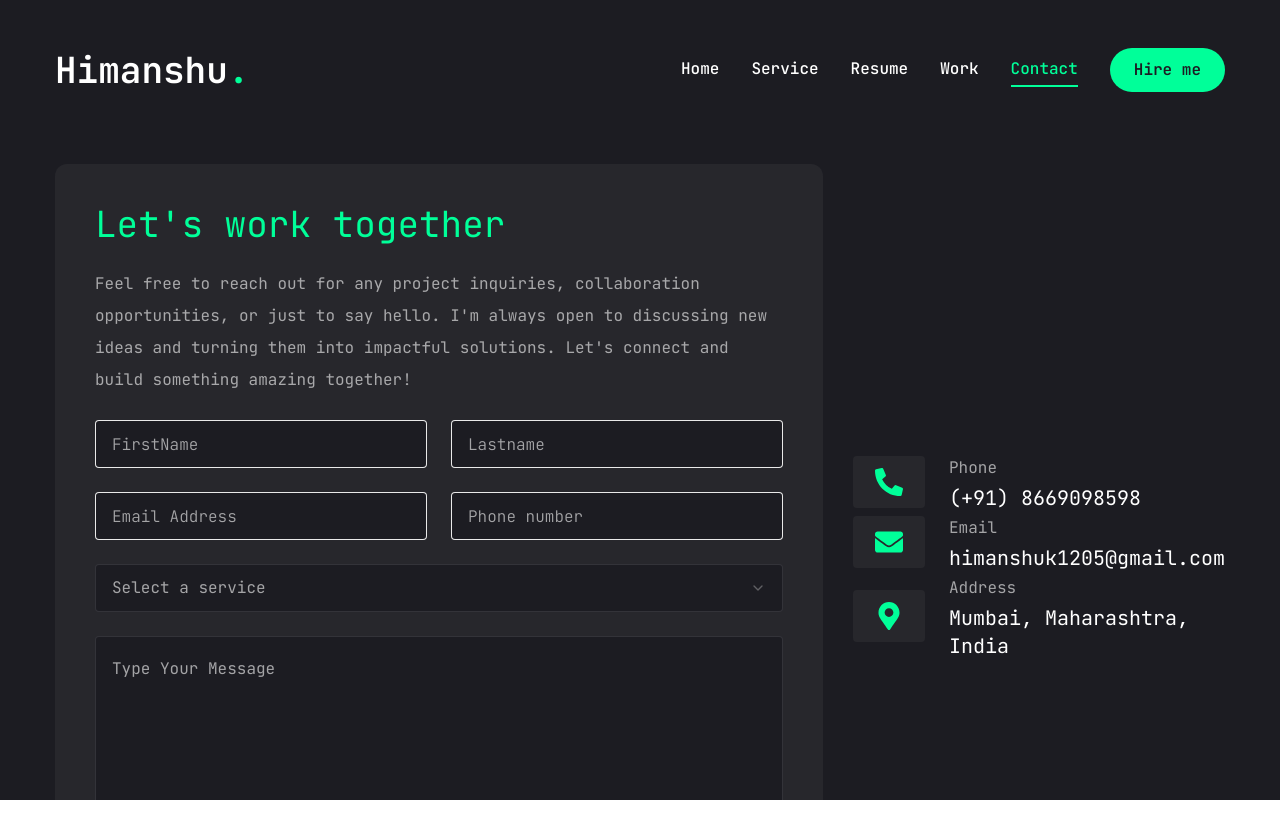
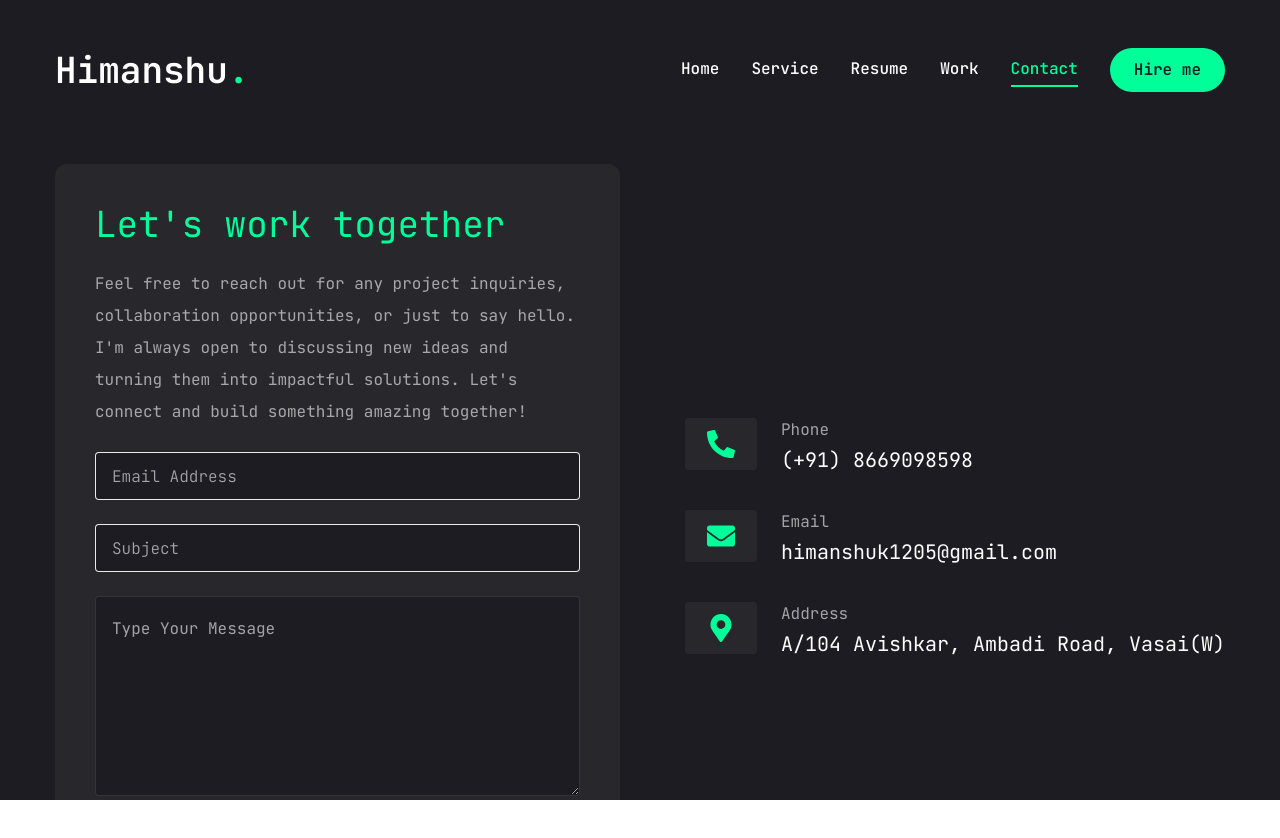
Before and after one commit to Himanshu-Khairnar/portfolio, a Next.js app: page /contact in a window 1280 px wide. Shown: the top 838 px of the page. Built offline with nearby package versions, Linux system fonts and the light colour scheme.

Commit message:
Completed Email functionality using emailJs

```diff
--- a/package.json
+++ b/package.json
@@ -9,6 +9,7 @@
     "lint": "next lint"
   },
   "dependencies": {
+    "@emailjs/browser": "^4.4.1",
     "@radix-ui/react-dialog": "^1.1.4",
     "@radix-ui/react-scroll-area": "^1.2.2",
     "@radix-ui/react-select": "^2.1.4",
@@ -18,6 +19,7 @@
     "@splinetool/react-spline": "^4.0.0",
     "class-variance-authority": "^0.7.1",
     "clsx": "^2.1.1",
+    "emailjs-com": "^3.2.0",
     "framer-motion": "^11.15.0",
     "lucide-react": "^0.469.0",
     "motion": "^11.15.0",
--- a/src/app/contact/page.tsx
+++ b/src/app/contact/page.tsx
@@ -3,95 +3,135 @@
 import { Button } from "@/components/ui/button";
 import { Input } from "@/components/ui/input";
 import { Textarea } from "@/components/ui/textarea";
-import { Select, SelectContent, SelectGroup, SelectItem, SelectLabel, SelectTrigger, SelectValue } from "@/components/ui/select";
-import { FaPhoneAlt, FaEnvelope, FaMapMarkerAlt } from 'react-icons/fa'
-import { motion } from 'framer-motion'
-import { Item } from "@radix-ui/react-select";
-const info = [
+import { FaPhoneAlt, FaEnvelope, FaMapMarkerAlt } from 'react-icons/fa';
+import emailjs from '@emailjs/browser';
+import { motion } from 'framer-motion';
+import React, { FormEvent, JSX, useRef } from 'react';
+
+interface ContactInfo {
+  icon: JSX.Element;
+  title: string;
+  description: string;
+}
+
+const info: ContactInfo[] = [
   {
     icon: <FaPhoneAlt />,
     title: "Phone",
-    description: "(+91) 8669098598"
+    description: "(+91) 8669098598",
   },
   {
     icon: <FaEnvelope />,
     title: "Email",
-    description: "himanshuk1205@gmail.com"
+    description: "himanshuk1205@gmail.com",
   },
   {
     icon: <FaMapMarkerAlt />,
     title: "Address",
-    description: "Mumbai, Maharashtra, India"
+    description: "A/104 Avishkar, Ambadi Road, Vasai(W)",
   },
-]
+];
 
-const page = () => {
+const Page: React.FC = () => {
+  const form = useRef<HTMLFormElement | null>(null);
+
+  const sendEmail = (e: FormEvent<HTMLFormElement>) => {
+    e.preventDefault();
+
+    if (form.current) {
+      emailjs
+        .sendForm(
+          process.env.SERVICE_ID || '',
+          process.env.TEMPLATE_ID || '',
+          form.current,
+          process.env.PUBLIC_KEY
+        )
+        .then(
+          () => {
+            alert('Message sent successfully!');
+            form.current?.reset();
+          },
+          (error) => {
+            console.error('Failed to send message:', error.text);
+          }
+        );
+    }
+  };
+
   return (
     <motion.div
       initial={{ opacity: 0 }}
       animate={{
         opacity: 1,
-        transition: { delay: 2.4, duration: .4, ease: "easeIn" }
+        transition: { delay: 0.4, duration: 0.4, ease: "easeIn" },
       }}
       className="p-6"
     >
       <div className="container mx-auto">
-        <div className="flex flex-col xl:flex-row gap-[30px]">
-
-          <div className="xl:h-[54%] order-2 xl:order-none">
-            <form className="flex flex-col gap-6 p-10 bg-[#27272c] rounded-xl">
+        <div className="flex flex-col xl:flex-row gap-10">
+          {/* Contact Form */}
+          <div className="flex-1 order-2 xl:order-none">
+            <form
+              ref={form}
+              className="flex flex-col gap-6 p-10 bg-[#27272c] rounded-xl"
+              onSubmit={sendEmail}
+            >
               <h3 className="text-4xl text-accent">Let's work together</h3>
               <p className="text-white/60">
-                Feel free to reach out for any project inquiries, collaboration opportunities, or just to say hello. I'm always open to discussing new ideas and turning them into impactful solutions. Let's connect and build something amazing together!
+                Feel free to reach out for any project inquiries, collaboration
+                opportunities, or just to say hello. I'm always open to
+                discussing new ideas and turning them into impactful solutions.
+                Let's connect and build something amazing together!
               </p>
 
-              <div className="grid grid-cols-1 md:grid-cols-2 gap-6">
-                <Input type="firstname" placeholder="FirstName" />
-                <Input type="lastname" placeholder="Lastname" />
-                <Input type="email" placeholder="Email Address" />
-                <Input type="phone" placeholder="Phone number" />
+              <div className="grid grid-cols-1 gap-6">
+                <Input
+                  type="email"
+                  name="user_email"
+                  placeholder="Email Address"
+                  required
+                />
+                <Input
+                  type="text"
+                  name="subject"
+                  placeholder="Subject"
+                  required
+                />
               </div>
 
-              <Select>
-                <SelectTrigger className="w-full">
-                  <SelectValue placeholder="Select a service" />
-                </SelectTrigger>
-                <SelectContent>
-                  <SelectGroup>
-                    <SelectLabel>Select a service</SelectLabel>
-                    <SelectItem value="wd">Web Development</SelectItem>
-                    <SelectItem value="ui">UI/UX Design</SelectItem>
-                    <SelectItem value="gd">Game Development</SelectItem>
-                    <SelectItem value="ad">App Developement</SelectItem>
-                  </SelectGroup>
-                </SelectContent>
-              </Select>
+              <Textarea
+                name="message"
+                className="h-[200px]"
+                placeholder="Type Your Message"
+                required
+              />
 
-              <Textarea className="h-[200px]" placeholder="Type Your Message" />
-
-              <Button size="md" className="max-w-40">Submit</Button>
+              <Button size="md" className="max-w-40" type="submit">
+                Submit
+              </Button>
             </form>
           </div>
 
+          {/* Contact Information */}
           <div className="flex-1 flex items-center xl:justify-end order-1 xl:order-none mb-8 xl:mb-0">
-            <ul className="flex flex-col gap-18">
-              {info.map((item, index) => {
-                return <li key={index} className="flex items-center gap-6">
+            <ul className="flex flex-col gap-8">
+              {info.map((item, index) => (
+                <li key={index} className="flex items-center gap-6">
                   <div className="w-[52px] h-[52px] xl:w-[72px] bg-[#27272c] text-accent rounded flex items-center justify-center">
-                    <div className="text-[28px] border-accent">{item.icon}</div>
+                    <div className="text-[28px]">{item.icon}</div>
                   </div>
                   <div className="flex-1">
                     <p className="text-white/60">{item.title}</p>
                     <h3 className="text-xl">{item.description}</h3>
                   </div>
                 </li>
-              })}
+              ))}
             </ul>
           </div>
         </div>
       </div>
     </motion.div>
-  )
-}
+  );
+};
 
-export default page
+export default Page;
```
Also changed, not shown: 1 other file (tests, documents, lock files or other folders).
